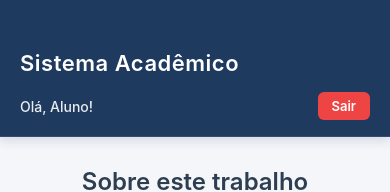
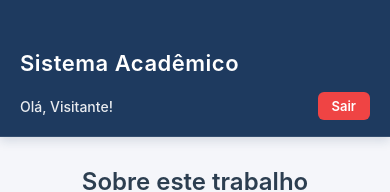
Before and after one commit to LuizaTavares05/REACT_3, a React Native app in the folder SistemaAcademico/: screen /Sobre in a window 390 px wide. Shown: the top 192 px of the page. Built offline with nearby package versions, Linux system fonts and the light colour scheme.

Commit message:
Pequena correção no Sobre

```diff
--- a/SistemaAcademico/src/pages/Sobre/index.tsx
+++ b/SistemaAcademico/src/pages/Sobre/index.tsx
@@ -4,7 +4,7 @@ import Header from '../../components/Header';
 import Footer from '../../components/Footer';
 
 export default function Sobre({ navigation }: any) {
-  const nomeDoUsuarioLogado = 'Aluno';
+  const nomeDoUsuarioLogado = 'Visitante';
 
           const integrantes = [
             {
```
